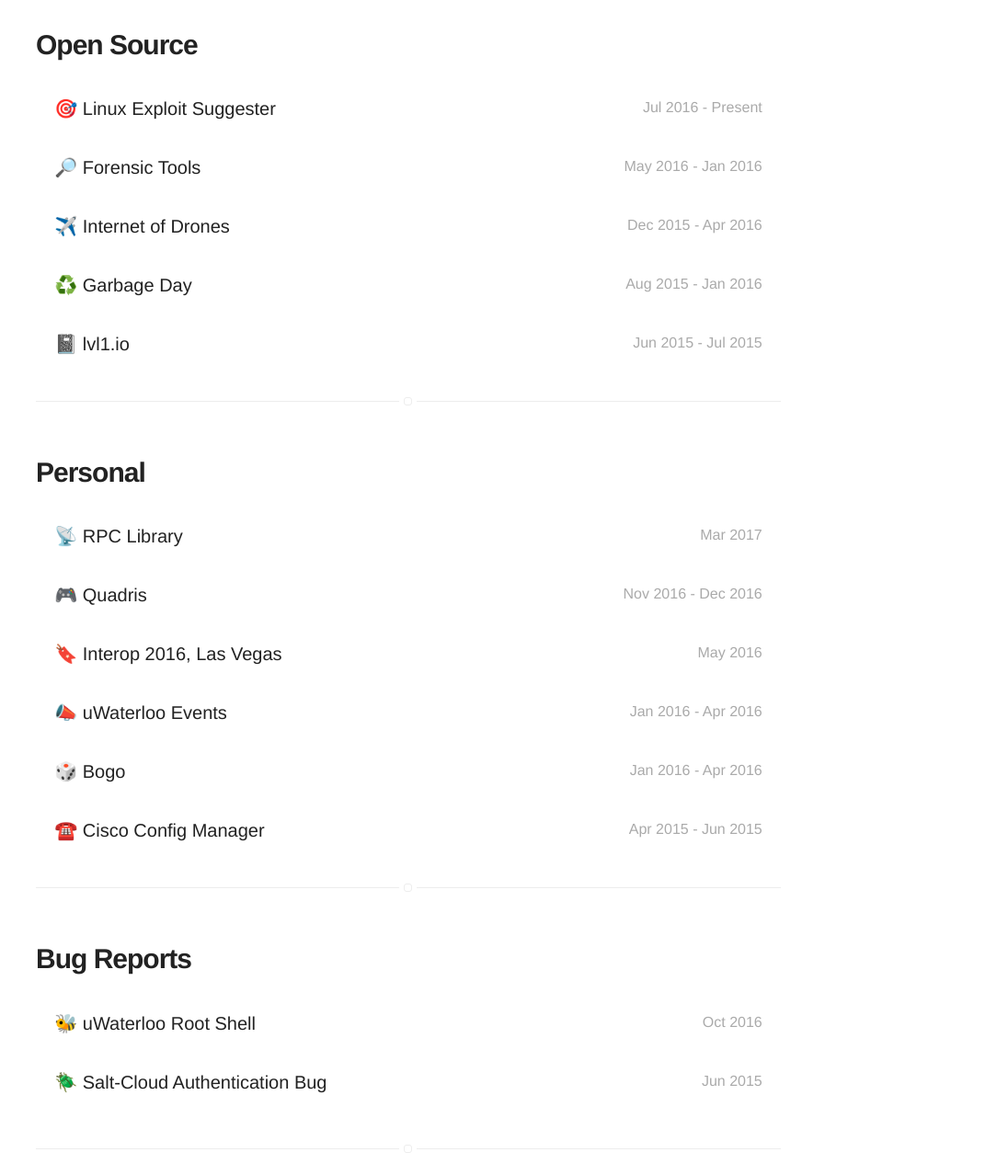
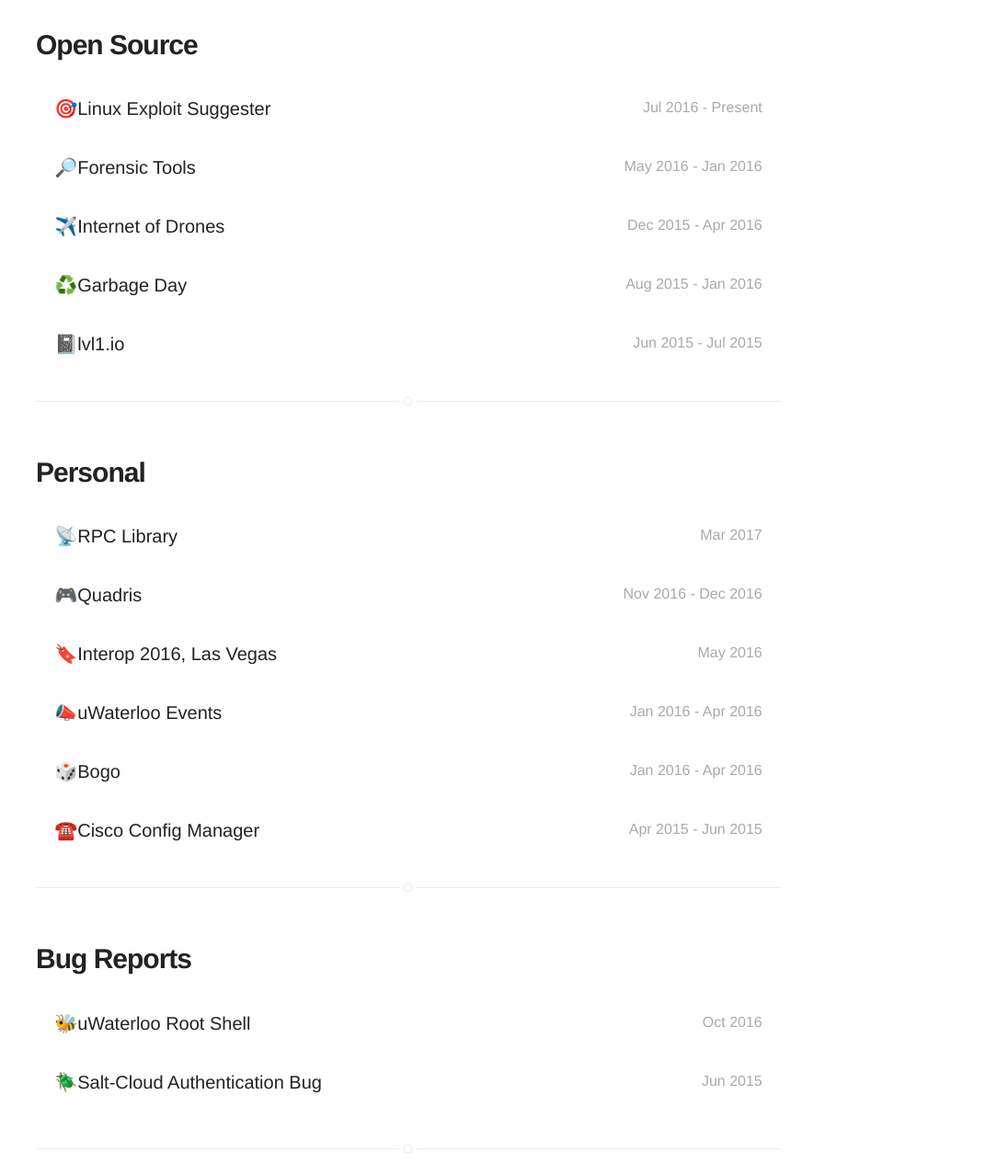
Before and after one commit to jondonas/jondonas.github.io, a Jekyll site: the page built from projects.html, in a window 1280 px wide. Shown: the part 483-1761 px from the top of the page at 92% size, without its empty margins (196-1280 px from the left). Built offline with Jekyll 4.4.1, drawn with Linux system fonts in a browser that asks for light colours; emoji names are drawn with the system emoji font.

Commit message:
Change emoji spacing

```diff
--- a/_sass/pages/home-blog-projects.sass
+++ b/_sass/pages/home-blog-projects.sass
@@ -71,4 +71,4 @@
         display: inline
         position: relative
         top: -4px
-        margin-right: 10px
+        margin-right: 15px
--- a/projects.html
+++ b/projects.html
@@ -20,7 +20,7 @@ title: Projects
                             {{ post.startDate | date: "%b %Y" }}
                         {% endif %}
                         </time></aside>
-                    <h3 class="title">{{ post.icon }} {{ post.title }}</h3>
+                    <h3 class="title" style="vertical-align: bottom">{{ post.icon }}{{ post.title }}</h3>
                 </a>
             </div>
         {% endif %}
@@ -42,7 +42,7 @@ title: Projects
                             {{ post.startDate | date: "%b %Y" }}
                         {% endif %}
                     </time></aside>
-                    <h3 class="title">{{ post.icon }} {{ post.title }}</h3>
+                    <h3 class="title" style="vertical-align: bottom">{{ post.icon }}{{ post.title }}</h3>
                 </a>
             </div>
         {% endif %}
@@ -64,7 +64,7 @@ title: Projects
                             {{ post.startDate | date: "%b %Y" }}
                         {% endif %}
                     </time></aside>
-                    <h3 class="title">{{ post.icon }} {{ post.title }}</h3>
+                    <h3 class="title" style="vertical-align: bottom">{{ post.icon }}{{ post.title }}</h3>
                 </a>
             </div>
         {% endif %}
```
